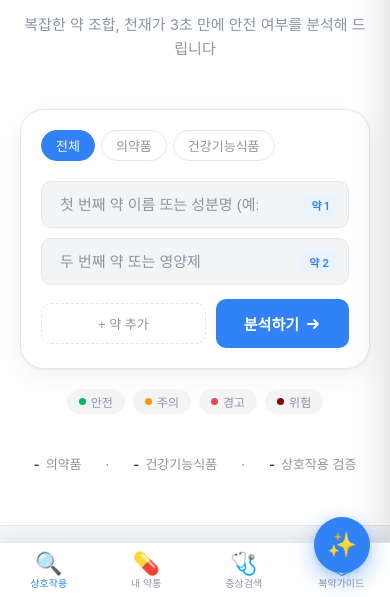
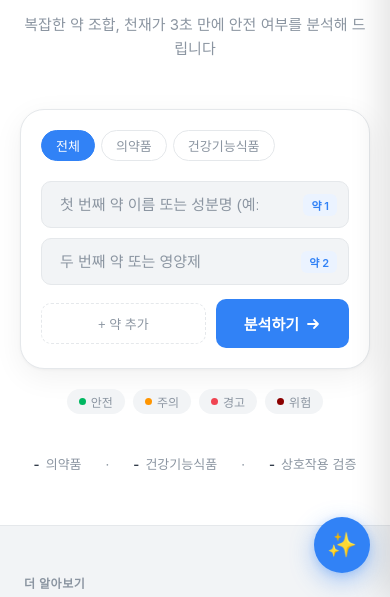
Before and after one commit to betokilab/pillgenius, a website: page public/index.html in a window 390 px wide. Shown: the part 247-844 px from the top of the page. Drawn offline with Linux system fonts and the light colour scheme; no server answers; a web font is replaced by a local one.

Commit message:
하단 탭바 제거 - 햄버거 드로어 메뉴로 통일

```diff
--- a/public/index.html
+++ b/public/index.html
@@ -860,21 +860,8 @@
 .drawer-item:hover { background: var(--bg); }
 .drawer-item__icon { font-size: 20px; }
 
-/* ── 모바일 하단 탭바 ─────────────────────────────── */
-.bottom-tab-bar {
-  position: fixed;
-  bottom: 0; left: 0; right: 0;
-  z-index: 800;
-  background: #fff;
-  border-top: 1px solid #E5E8EB;
-  padding: 0;
-  box-shadow: 0 -4px 16px rgba(0,0,0,0.06);
-  display: none; /* 기본 숨김 */
-}
-
 /* ── 반응형 ─────────────────────────────────────────── */
 @media (max-width: 640px) {
-  .bottom-tab-bar { display: flex !important; }
   .hero h1 { font-size: 30px; }
   .hero-sub { font-size: 15px; }
   .feature-grid { grid-template-columns: repeat(2,1fr); }
@@ -882,37 +869,13 @@
   .nav-links { display: none; }
   .hero { padding: 56px 20px 52px; }
   .search-card { padding: 20px; }
-  body { padding-bottom: 72px; }
-  /* 모바일 nav: 로고 + 햄버거만 */
-  nav { justify-content: space-between; padding: 0 16px; }
+  nav { padding: 0 16px; }
   .nav-logo-en { display: none; }
   .nav-logo-divider { display: none; }
 }
 @media (min-width: 641px) {
-  .bottom-tab-bar { display: none !important; }
   .hamburger { display: none !important; }
 }
-.tab-item {
-  flex: 1;
-  display: flex;
-  flex-direction: column;
-  align-items: center;
-  justify-content: center;
-  padding: 10px 0 8px;
-  gap: 4px;
-  cursor: pointer;
-  background: none;
-  border: none;
-  font-family: 'Pretendard', sans-serif;
-  color: #8B95A1;
-  font-size: 10px;
-  font-weight: 500;
-  transition: color 0.15s;
-  -webkit-tap-highlight-color: transparent;
-}
-.tab-item.active { color: #3182F6; }
-.tab-item__icon { font-size: 22px; line-height: 1; }
-.tab-item__label { line-height: 1; }
 </style>
 </head>
 <body>
@@ -1257,26 +1220,6 @@
   </div>
 </div>
 
-<!-- ── 모바일 하단 탭바 ──────────────────────────────────── -->
-<div class="bottom-tab-bar" id="bottomTabBar">
-  <button class="tab-item active" id="tab-home" onclick="showPage('home', this, true)">
-    <span class="tab-item__icon">🔍</span>
-    <span class="tab-item__label">상호작용</span>
-  </button>
-  <button class="tab-item" id="tab-cabinet" onclick="showPage('cabinet', this, true)">
-    <span class="tab-item__icon">💊</span>
-    <span class="tab-item__label">내 약통</span>
-  </button>
-  <button class="tab-item" id="tab-symptoms" onclick="showPage('symptoms', this, true)">
-    <span class="tab-item__icon">🩺</span>
-    <span class="tab-item__label">증상검색</span>
-  </button>
-  <button class="tab-item" id="tab-guide" onclick="showPage('guide', this, true)">
-    <span class="tab-item__icon">📚</span>
-    <span class="tab-item__label">복약가이드</span>
-  </button>
-</div>
-
 <!-- ── AI 상담 플로팅 버튼 ─────────────────────────────── -->
 <button class="fab-chat" id="fabChat" onclick="openChatBot()">
   <span class="fab-chat__icon">✨</span>
```
